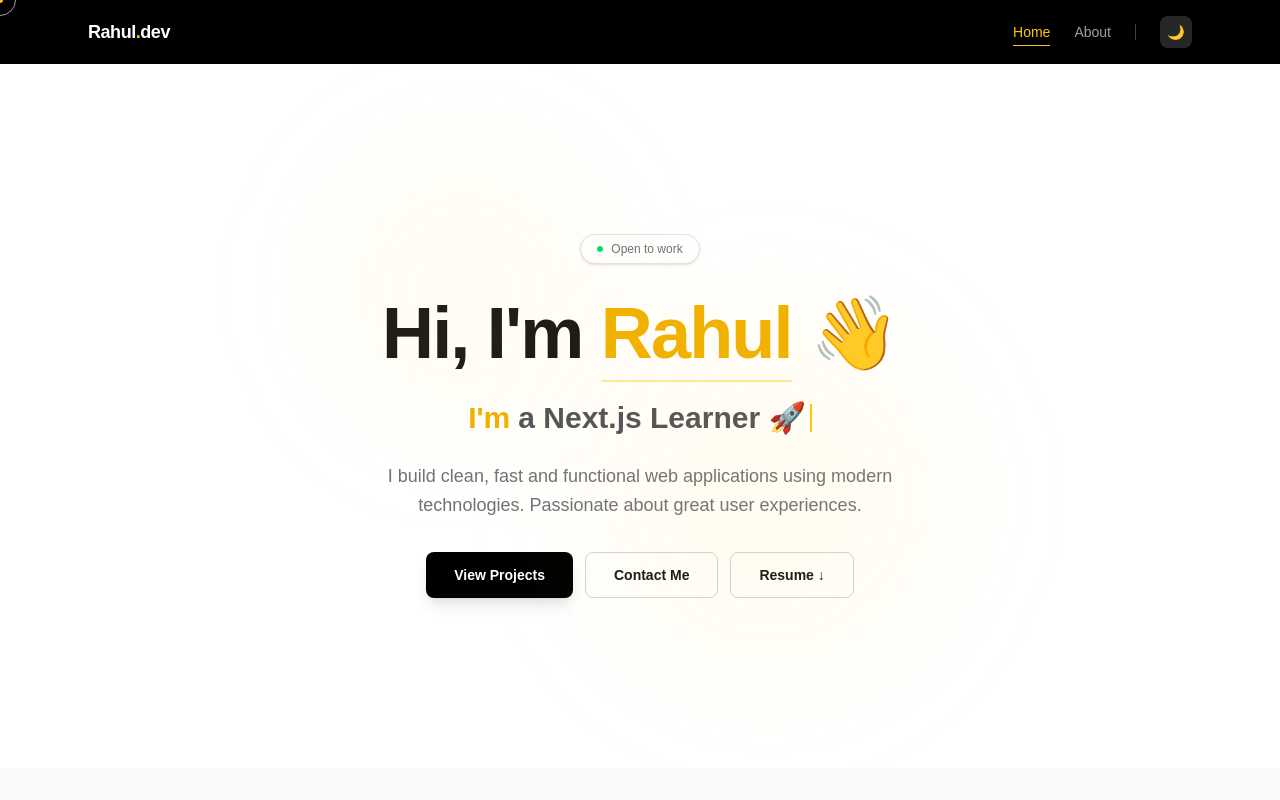
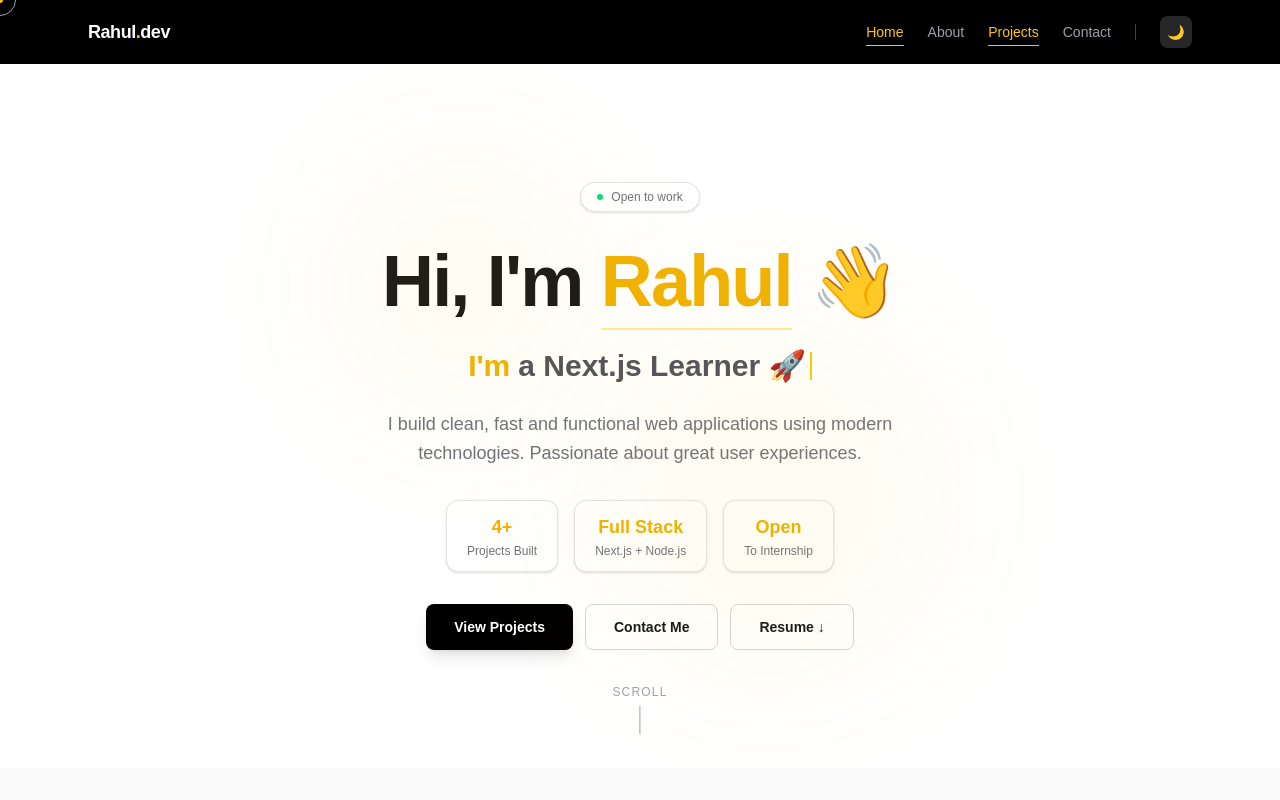
Before and after one commit to rahul4091/my-portfolio, a Next.js app: page / in a window 1280 px wide. Shown: the top 800 px of the page. Built offline with nearby package versions, Linux system fonts and the light colour scheme.

Commit message:
feat: add trust signals to hero, back-to-top button, active navbar highlight

```diff
--- a/src/app/layout.tsx
+++ b/src/app/layout.tsx
@@ -3,29 +3,21 @@ import { Geist, Geist_Mono } from "next/font/google";
 import { ThemeProvider } from "@/components/ThemeProvider";
 import Navbar from "@/components/Navbar";
 import CustomCursor from "@/components/CustomCursor";
-import PageLoader from "@/components/PageLoader"; // ← add this
+import PageLoader from "@/components/PageLoader";
+import BackToTop from "@/components/BackToTop";
 import "./globals.css";
 
-const geistSans = Geist({
-  variable: "--font-geist-sans",
-  subsets: ["latin"],
-});
-
-const geistMono = Geist_Mono({
-  variable: "--font-geist-mono",
-  subsets: ["latin"],
-});
+const geistSans = Geist({ variable: "--font-geist-sans", subsets: ["latin"] });
+const geistMono = Geist_Mono({ variable: "--font-geist-mono", subsets: ["latin"] });
 
 export const metadata: Metadata = {
   title: "Rahul — Next.js Developer",
-  description:
-    "Portfolio of Rahul, a Next.js developer building modern web applications. View my projects, skills and get in touch.",
+  description: "Portfolio of Rahul, a Next.js developer building modern web applications. View my projects, skills and get in touch.",
   keywords: ["Next.js", "React", "Portfolio", "Full Stack Developer", "Rahul"],
   authors: [{ name: "Rahul" }],
   openGraph: {
     title: "Rahul — Next.js Developer",
-    description:
-      "Portfolio of Rahul, a Next.js developer building modern web applications.",
+    description: "Portfolio of Rahul, a Next.js developer building modern web applications.",
     url: "https://my-portfolio-pearl-eight-ki13whxvso.vercel.app",
     siteName: "Rahul.dev",
     locale: "en_US",
@@ -34,28 +26,21 @@ export const metadata: Metadata = {
   twitter: {
     card: "summary_large_image",
     title: "Rahul — Next.js Developer",
-    description:
-      "Portfolio of Rahul, a Next.js developer building modern web applications.",
+    description: "Portfolio of Rahul, a Next.js developer building modern web applications.",
   },
-  robots: {
-    index: true,
-    follow: true,
-  },
+  robots: { index: true, follow: true },
 };
 
-export default function RootLayout({
-  children,
-}: {
-  children: React.ReactNode;
-}) {
+export default function RootLayout({ children }: { children: React.ReactNode }) {
   return (
-      <html lang="en" suppressHydrationWarning>
+    <html lang="en" suppressHydrationWarning>
       <body className={`${geistSans.variable} ${geistMono.variable}`}>
         <ThemeProvider>
-          <PageLoader />   {/* ← plays once on first load */}
+          <PageLoader />
           <CustomCursor />
           <Navbar />
           {children}
+          <BackToTop />
         </ThemeProvider>
       </body>
     </html>
--- /dev/null
+++ b/src/components/BackToTop.tsx
@@ -0,0 +1,33 @@
+"use client";
+import { useEffect, useState } from "react";
+import { motion, AnimatePresence } from "framer-motion";
+
+export default function BackToTop() {
+  const [visible, setVisible] = useState(false);
+
+  useEffect(() => {
+    const onScroll = () => setVisible(window.scrollY > 400);
+    window.addEventListener("scroll", onScroll);
+    return () => window.removeEventListener("scroll", onScroll);
+  }, []);
+
+  return (
+    <AnimatePresence>
+      {visible && (
+        <motion.button
+          onClick={() => window.scrollTo({ top: 0, behavior: "smooth" })}
+          className="fixed bottom-6 right-6 z-50 w-10 h-10 rounded-full bg-black dark:bg-white text-white dark:text-black flex items-center justify-center shadow-lg hover:scale-110 transition-transform"
+          initial={{ opacity: 0, y: 20 }}
+          animate={{ opacity: 1, y: 0 }}
+          exit={{ opacity: 0, y: 20 }}
+          transition={{ duration: 0.2 }}
+          aria-label="Back to top"
+        >
+          <svg width="16" height="16" viewBox="0 0 24 24" fill="none" stroke="currentColor" strokeWidth="2.5" strokeLinecap="round" strokeLinejoin="round">
+            <path d="M18 15l-6-6-6 6" />
+          </svg>
+        </motion.button>
+      )}
+    </AnimatePresence>
+  );
+}
--- a/src/components/Hero.tsx
+++ b/src/components/Hero.tsx
@@ -3,6 +3,12 @@ import { motion } from "framer-motion";
 import { useEffect, useState } from "react";
 
 const roles = ["a Developer 💻", "a Next.js Learner 🚀", "a Problem Solver 🧠", "a Builder ⚡"];
+
+const stats = [
+  { value: "4+", label: "Projects Built" },
+  { value: "Full Stack", label: "Next.js + Node.js" },
+  { value: "Open", label: "To Internship" },
+];
 
 export default function Hero() {
   const [mounted, setMounted] = useState(false);
@@ -35,9 +41,11 @@ export default function Hero() {
 
   return (
     <section className="relative flex flex-col items-center justify-center text-center min-h-[88vh] px-6 overflow-hidden">
+      {/* Background blobs */}
       <div className="absolute top-20 left-1/4 w-72 h-72 bg-yellow-400/5 rounded-full blur-3xl pointer-events-none" />
       <div className="absolute bottom-20 right-1/4 w-96 h-96 bg-yellow-400/5 rounded-full blur-3xl pointer-events-none" />
 
+      {/* Open to work badge */}
       <motion.div
         className="mb-6 inline-flex items-center gap-2 px-4 py-1.5 rounded-full border border-zinc-200 dark:border-zinc-700 bg-white dark:bg-zinc-900 text-xs text-zinc-500 dark:text-zinc-400 font-medium shadow-sm"
         initial={{ opacity: 0, y: -10 }}
@@ -48,6 +56,7 @@ export default function Hero() {
         Open to work
       </motion.div>
 
+      {/* Heading */}
       <motion.h1
         className="text-5xl md:text-7xl font-bold leading-tight tracking-tight"
         initial={{ opacity: 0, y: -30 }}
@@ -62,6 +71,7 @@ export default function Hero() {
         👋
       </motion.h1>
 
+      {/* Typewriter */}
       <motion.div
         className="mt-5 h-10 flex items-center justify-center text-2xl md:text-3xl font-semibold text-zinc-600 dark:text-zinc-300"
         initial={{ opacity: 0 }}
@@ -79,6 +89,7 @@ export default function Hero() {
         )}
       </motion.div>
 
+      {/* Subtitle */}
       <motion.p
         className="mt-6 text-base md:text-lg text-zinc-500 dark:text-zinc-400 max-w-xl leading-relaxed"
         initial={{ opacity: 0 }}
@@ -89,11 +100,33 @@ export default function Hero() {
         Passionate about great user experiences.
       </motion.p>
 
+      {/* Trust signals */}
+      <motion.div
+        className="mt-8 flex flex-wrap justify-center gap-4"
+        initial={{ opacity: 0, y: 10 }}
+        animate={{ opacity: 1, y: 0 }}
+        transition={{ delay: 0.75, duration: 0.6 }}
+      >
+        {stats.map((stat, i) => (
+          <motion.div
+            key={stat.label}
+            className="flex flex-col items-center px-5 py-3 rounded-xl border border-zinc-200 dark:border-zinc-800 bg-white dark:bg-zinc-900 shadow-sm min-w-[100px]"
+            initial={{ opacity: 0, y: 10 }}
+            animate={{ opacity: 1, y: 0 }}
+            transition={{ delay: 0.8 + i * 0.1, duration: 0.4 }}
+          >
+            <span className="text-lg font-bold text-yellow-500 dark:text-yellow-400">{stat.value}</span>
+            <span className="text-xs text-zinc-500 dark:text-zinc-400 mt-0.5">{stat.label}</span>
+          </motion.div>
+        ))}
+      </motion.div>
+
+      {/* CTA buttons */}
       <motion.div
         className="mt-8 flex flex-wrap justify-center gap-3"
         initial={{ opacity: 0, y: 20 }}
         animate={{ opacity: 1, y: 0 }}
-        transition={{ delay: 0.8, duration: 0.6 }}
+        transition={{ delay: 1, duration: 0.6 }}
       >
         <button
           onClick={() => document.getElementById("projects")?.scrollIntoView({ behavior: "smooth" })}
@@ -107,16 +140,25 @@ export default function Hero() {
         >
           Contact Me
         </button>
-
-<a href="/resume.pdf"
-          target="_blank"
-          rel="noopener noreferrer"
-          className="px-7 py-3 border border-zinc-300 dark:border-zinc-600 text-sm font-semibold rounded-lg hover:bg-zinc-50 dark:hover:bg-zinc-800 transition-all hover:scale-105"
-        >
+        <a href="/resume.pdf" target="_blank" rel="noopener noreferrer" className="px-7 py-3 border border-zinc-300 dark:border-zinc-600 text-sm font-semibold rounded-lg hover:bg-zinc-50 dark:hover:bg-zinc-800 transition-all hover:scale-105">
           Resume ↓
         </a>
       </motion.div>
 
+      {/* Scroll indicator */}
+      <motion.div
+        className="absolute bottom-8 left-1/2 -translate-x-1/2 flex flex-col items-center gap-1 text-zinc-400"
+        initial={{ opacity: 0 }}
+        animate={{ opacity: 1 }}
+        transition={{ delay: 1.3, duration: 0.6 }}
+      >
+        <span className="text-xs tracking-widest uppercase">Scroll</span>
+        <motion.div
+          className="w-px h-8 bg-zinc-400"
+          animate={{ scaleY: [1, 0.3, 1] }}
+          transition={{ duration: 1.5, repeat: Infinity }}
+        />
+      </motion.div>
     </section>
   );
 }
--- a/src/components/Navbar.tsx
+++ b/src/components/Navbar.tsx
@@ -9,16 +9,43 @@ export default function Navbar() {
   const { theme, setTheme } = useTheme();
   const [mounted, setMounted] = useState(false);
   const [scrolled, setScrolled] = useState(false);
+  const [activeSection, setActiveSection] = useState("");
 
   useEffect(() => {
     setMounted(true);
+
+    // Scroll blur effect
     const onScroll = () => setScrolled(window.scrollY > 20);
     window.addEventListener("scroll", onScroll);
-    return () => window.removeEventListener("scroll", onScroll);
+
+    // Active section detection
+    const sections = ["projects", "contact"];
+    const observers: IntersectionObserver[] = [];
+
+    sections.forEach((id) => {
+      const el = document.getElementById(id);
+      if (!el) return;
+      const observer = new IntersectionObserver(
+        ([entry]) => {
+          if (entry.isIntersecting) setActiveSection(id);
+        },
+        { threshold: 0.3 }
+      );
+      observer.observe(el);
+      observers.push(observer);
+    });
+
+    return () => {
+      window.removeEventListener("scroll", onScroll);
+      observers.forEach((o) => o.disconnect());
+    };
   }, []);
 
-  const navLink = (href: string, label: string) => {
-    const active = pathname === href;
+  const navLink = (href: string, label: string, sectionId?: string) => {
+    const isPage = pathname === href;
+    const isSection = sectionId ? activeSection === sectionId : false;
+    const active = isPage || isSection;
+
     return (
       <Link
         href={href}
@@ -52,6 +79,8 @@ export default function Navbar() {
         <div className="flex items-center gap-6">
           {navLink("/", "Home")}
           {navLink("/about", "About")}
+          {navLink("/#projects", "Projects", "projects")}
+          {navLink("/#contact", "Contact", "contact")}
 
           <span className="w-px h-4 bg-zinc-700" />
 
```
